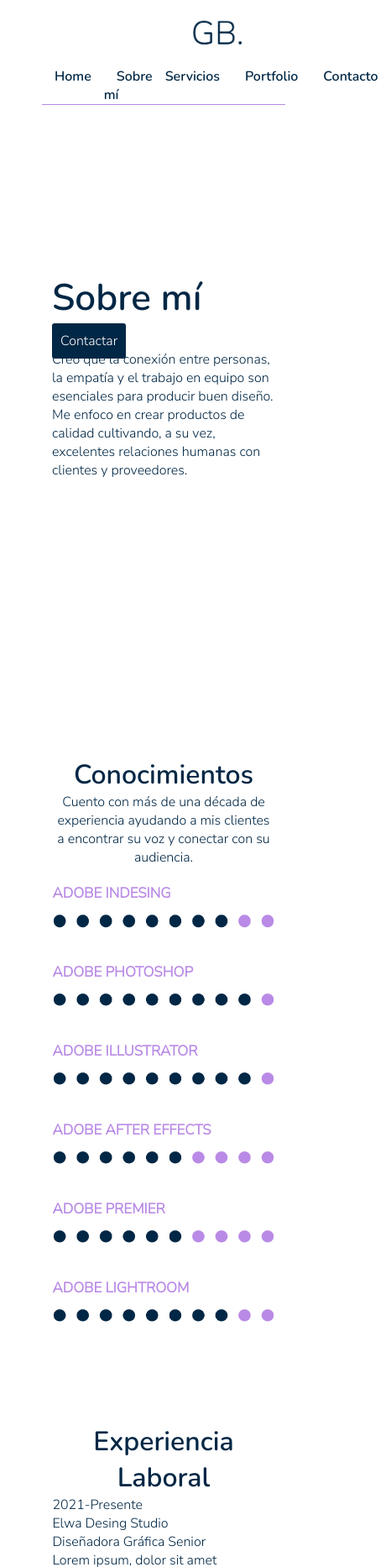
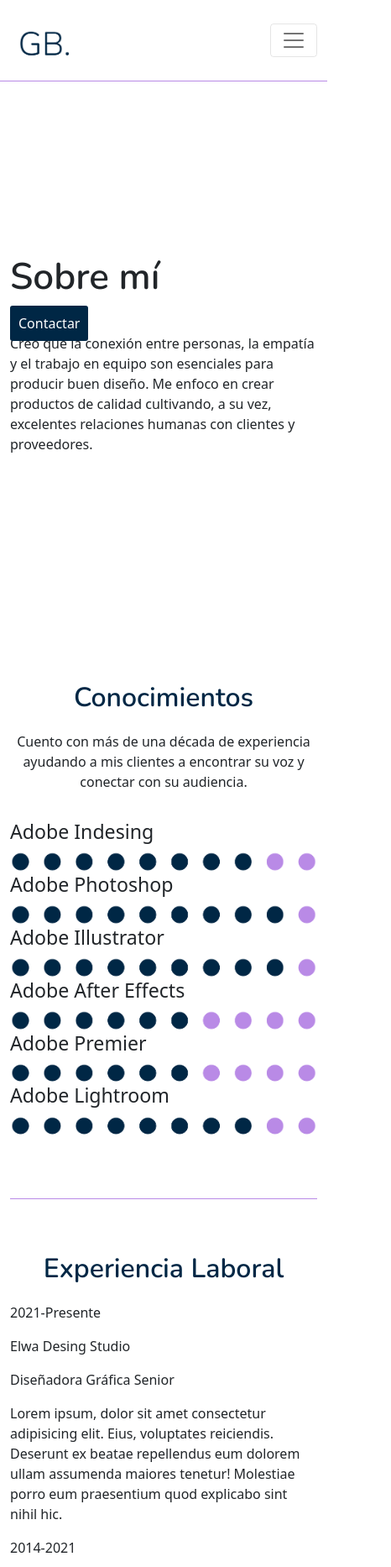
Before and after one commit to giselabonanno/portfolio-bonanno, a plain HTML site: page paginas/sobremi.html in a window 390 px wide. Shown: the top 1866 px of the page at 84% size, 466 px wide, since content can reach past the window. Drawn offline with nearby package versions, Linux system fonts and the light colour scheme.

Commit message:
Agregado Bootstrap a Pagina SobreMi

```diff
--- a/paginas/sobremi.html
+++ b/paginas/sobremi.html
@@ -14,41 +14,58 @@
 
     <title>GB | Sobre Mí</title>
     <link rel="icon" type="image/x-icon" href="../imagenes/favicon.png">
-    <link rel="stylesheet" href="../style.css">
+
+    <!-- Bootstrap -->
+    <link href="https://cdn.jsdelivr.net/npm/bootstrap@5.1.3/dist/css/bootstrap.min.css" rel="stylesheet" integrity="sha384-1BmE4kWBq78iYhFldvKuhfTAU6auU8tT94WrHftjDbrCEXSU1oBoqyl2QvZ6jIW3" crossorigin="anonymous">
+
     <!-- AOS -->
     <link rel="stylesheet" href="https://unpkg.com/aos@next/dist/aos.css" />
+
+    <!-- style css -->
+    <link rel="stylesheet" href="../style.css">
+
 </head>
 
 <body>
     <div>
-        <header class="header-area header-grid">
-            <a href="../index.html" class="cabeceraLogo">
+        <header class="header">
+            <nav class="navbar navbar-expand-lg navbar-light bg-transparent">
+                <div class="container-fluid">
+                    <a class="navbar-brand cabeceraLogo" href="#">
                       <img src="../imagenes/logo-gb.png" alt="Logo Gisela Bonanno">
                     </a>
-            <nav class="cabeceraNavegacion">
-                <ul class="cabeceraNavegacion__lista">
-                    <li>
-                        <a href="../index.html"> Home </a>
+
+                  <button class="navbar-toggler" type="button" data-bs-toggle="collapse" data-bs-target="#navbarNav" aria-controls="navbarNav" aria-expanded="false" aria-label="Toggle navigation">
+                    <span class="navbar-toggler-icon"></span>
+                  </button>
+
+                  <div class="collapse navbar-collapse cabeceraNavegacion" id="navbarNav">
+                    <ul class="navbar-nav cabeceraNavegacion__lista">
+                      <li class="nav-item">
+                        <a class="nav-link active" aria-current="page" href="#">Home</a>
                       </li>
-                    <li>
-                        <a href="#" class="active"> Sobre mí </a>
+                      <li class="nav-item">
+                        <a class="nav-link" href="./paginas/sobremi.html">Sobre Mí</a>
                       </li>
-                    <li>
-                        <a href="./servicios.html"> Servicios </a>
+                      <li class="nav-item">
+                        <a class="nav-link" href="./paginas/servicios.html">Servicios</a>
                       </li>
-                    <li>
-                        <a href="./portfolio.html"> Portfolio </a>
+                      <li class="nav-item">
+                        <a class="nav-link" href="./paginas/portfolio.html">Portfolio</a>
                       </li>
-                    <li>
-                        <a href="./contacto.html"> Contacto </a>
+                      <li class="nav-item">
+                        <a class="nav-link" href="./paginas/contacto.html">Contacto</a>
                       </li>
                     </ul>
+                  </div>
+                </div>
               </nav>
         </header>
 
-        <main class="main-area main-grid">
-            <section class="cover" data-aos="zoom-in">
-                <div>
+        <main>
+            <section class="container cover" data-aos="zoom-in">
+                <div class="row">
+                    <div class="col-lg-6 col-md-6 col-sm-12">
                         <p class="coverTitulo__secciones">
                             Sobre mí
                         </p>
@@ -56,17 +73,17 @@
                             Contactar
                         </a>
                     </div>
-                <div class="coverColumn">
+
+                <div class="col-lg-6 col-md-6 col-sm-12 d-flex align-items-center">
                     <p>
                         Creo que la conexión entre personas, la empatía y el trabajo en equipo son esenciales para producir buen diseño.
-                    </p>
-                    <p>
                         Me enfoco en crear productos de calidad cultivando, a su vez, excelentes relaciones humanas con clientes y proveedores.
                     </p>
                 </div>
+                </div>
             </section>
 
-            <section class="seccion" data-aos="fade-up">
+            <section class="container" data-aos="fade-up">
                 <p class="subtituloSeccion">
                     Conocimientos
                 </p>
@@ -76,46 +93,50 @@
                 </p>
 
                 <div class="conocimientos">
-                    <div class="conocimientos__item">
+                    <div class="row d-flex justify-content-evenly">
+                        <div class="col-lg-3 col-md-3 col-sm-12">
                             <h3>Adobe Indesing</h3>
                             <img src="../imagenes/barra-habilidad-1-lila.png" alt="Barra que muestra el porcentaje de conocimiento sobre la habilidad.">
                         </div>
 
-                    <div class="conocimientos__item">
+                        <div class="col-lg-3 col-md-3 col-sm-12">
                             <h3>Adobe Photoshop</h3>
                             <img src="../imagenes/barra-habilidad-2-lila.png" alt="Barra que muestra el porcentaje de conocimiento sobre la habilidad.">
                         </div>
 
-                    <div class="conocimientos__item">
+                        <div class="col-lg-3 col-md-3 col-sm-12">
                             <h3>Adobe Illustrator</h3>
                             <img src="../imagenes/barra-habilidad-2-lila.png" alt="Barra que muestra el porcentaje de conocimiento sobre la habilidad.">
                         </div>
                     </div>
 
-                <div class="conocimientos">
-                    <div class="conocimientos__item">
+                    <div class="row d-flex justify-content-evenly">
+                        <div class="col-lg-3 col-md-3 col-sm-12">
                             <h3>Adobe After Effects</h3>
                             <img src="../imagenes/barra-habilidad-lila.png" alt="Barra que muestra el porcentaje de conocimiento sobre la habilidad.">
                         </div>
 
-                    <div class="conocimientos__item">
+                        <div class="col-lg-3 col-md-3 col-sm-12">
                             <h3>Adobe Premier</h3>
                             <img src="../imagenes/barra-habilidad-lila.png" alt="Barra que muestra el porcentaje de conocimiento sobre la habilidad.">
                         </div>
 
-                    <div class="conocimientos__item">
+                        <div class="col-lg-3 col-md-3 col-sm-12">
                             <h3>Adobe Lightroom</h3>
                             <img src="../imagenes/barra-habilidad-1-lila.png" alt="Barra que muestra el porcentaje de conocimiento sobre la habilidad.">
+                        </div>
+                    </div>
                 </div>
 
             </section>
 
-            <section class="seccion" data-aos="fade-up">
+            <section class="container seccionLaboral" data-aos="fade-up">
                 <p class="subtituloSeccion">
                     Experiencia Laboral
                 </p>
 
-                <div>
+                <div class="row">
+                    <div class="col-lg-6 col-md-6 col-sm-12">
                         <div>
                             <p>
                                 2021-Presente
@@ -135,7 +156,7 @@
                         </div>
                     </div>
 
-                <div>
+                    <div class="col-lg-6 col-md-6 col-sm-12">
                         <div>
                             <p>
                                 2014-2021
@@ -154,24 +175,27 @@
                             </p>
                         </div>
                     </div>
+
+                </div>
             </section>
         </main>
 
-        <footer class="footer-area footer-grid">
-            <div class="footerColumn">
-                <a href="../index.html">
+        <footer class="container-fluid footer">
+            <div class="row d-flex justify-content-evenly">
+                <div class="col-lg-3 col-md-3 col-sm-12 text-center">
+                    <a href="#">
                         <img src="../imagenes/logo-gb-footer.png" alt="Logo" class="footerLogo">
                     </a>
                 </div>
 
-            <div class="footerColumn">
+                <div class="col-lg-3 col-md-3 col-sm-12 text-center">
                     <h1>Gisela Natalia Bonanno</h1>
                     <h2>Diseño Gráfico / Fotografía</h2>
                     <a href="mailto:giselabonanno@gmail.com" target="_blank" class="footerEmail"> giselabonanno@gmail.com
                     </a>
                 </div>
 
-            <div class="footerColumn">
+                <div class="col-lg-3 col-md-3 col-sm-12 text-center">
                     <a href="https://www.linkedin.com/in/gisela-natalia-bonanno-154480ab/" target="_blank">
                         <img src="../imagenes/logo-linkedin.png" alt="LogoLinkedin" class="footerRedes">
                     </a>
@@ -179,8 +203,11 @@
                         <img src="../imagenes/logo-behance.png" alt="LogoBehance" class="footerRedes">
                     </a>
                 </div>
+            </div>
         </footer>
     </div>
+
+<script src="https://cdn.jsdelivr.net/npm/bootstrap@5.1.3/dist/js/bootstrap.bundle.min.js" integrity="sha384-ka7Sk0Gln4gmtz2MlQnikT1wXgYsOg+OMhuP+IlRH9sENBO0LRn5q+8nbTov4+1p" crossorigin="anonymous"></script>
 
 <script src="https://unpkg.com/aos@next/dist/aos.js"></script>
 <script>
--- a/style.css
+++ b/style.css
@@ -263,6 +263,9 @@ input[type='submit']{
 }
 
 .conocimientos{
+    padding-top: 5%;
+    padding-bottom: 5%;
+    height: 100%;
     display: flex;
     justify-content: space-between;
     align-content: center;
@@ -284,6 +287,12 @@ input[type='submit']{
 
 .conocimientos__item img{
     padding-top: 10px;
+}
+
+.seccionLaboral{
+    min-height: 450px;
+    margin-top: 20px;
+    margin-bottom: 20px;
 }
 
 .homeServicios{
@@ -479,11 +488,18 @@ footer h2{
     .conocimientos{
         flex-direction: column;
         width: 100%;
+        border-bottom: solid #b98ae6 1.5px;
+        padding-bottom: 20%;
     }
 
     .conocimientos__item{
         align-items: center;
         width: 100%;
+    }
+
+    .seccionLaboral{
+        padding-top: 10%;
+        padding-bottom: 10%;
     }
 
     .coverContact{
```
Lines whose indentation alone changed are shown as unchanged.
